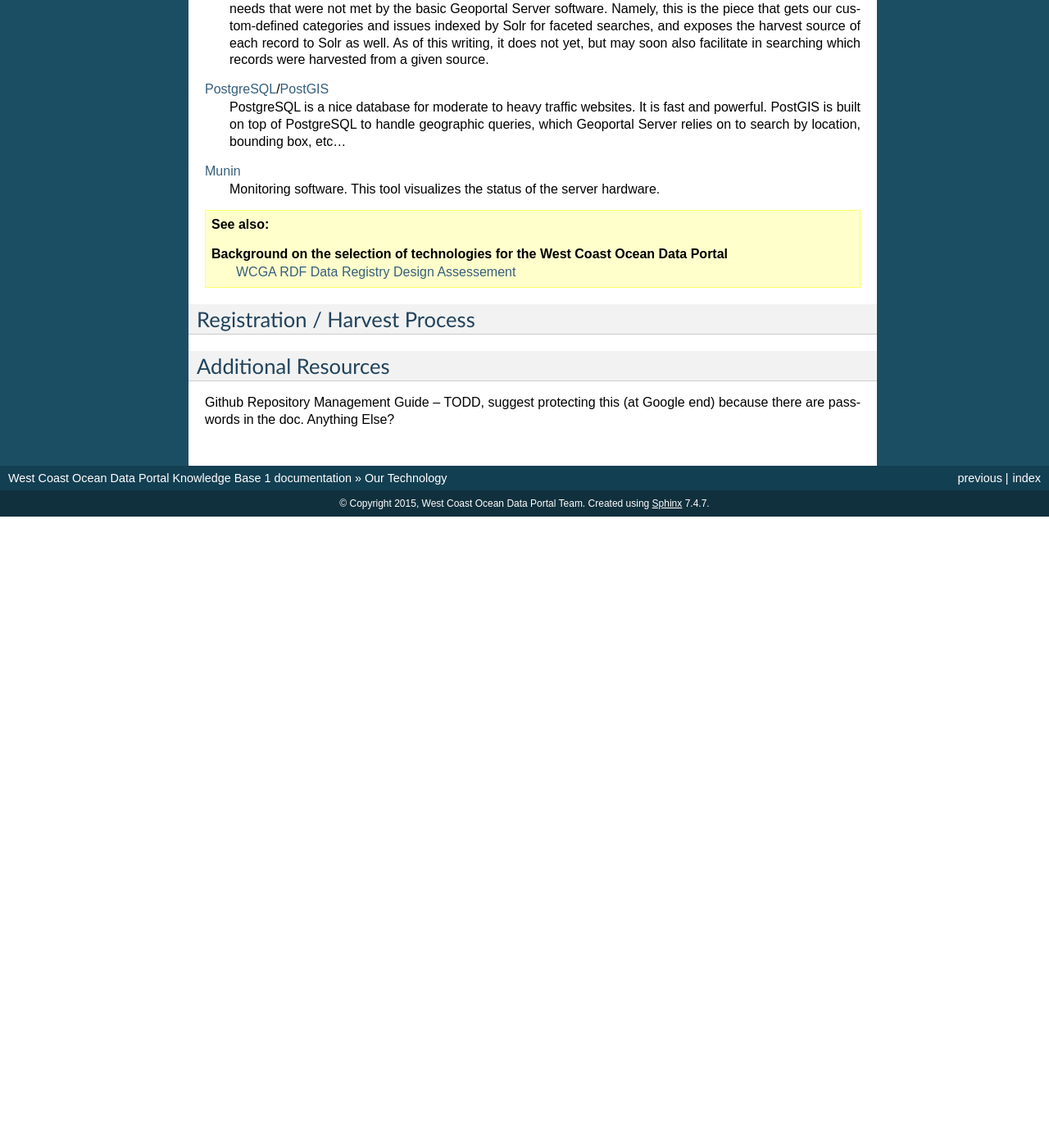
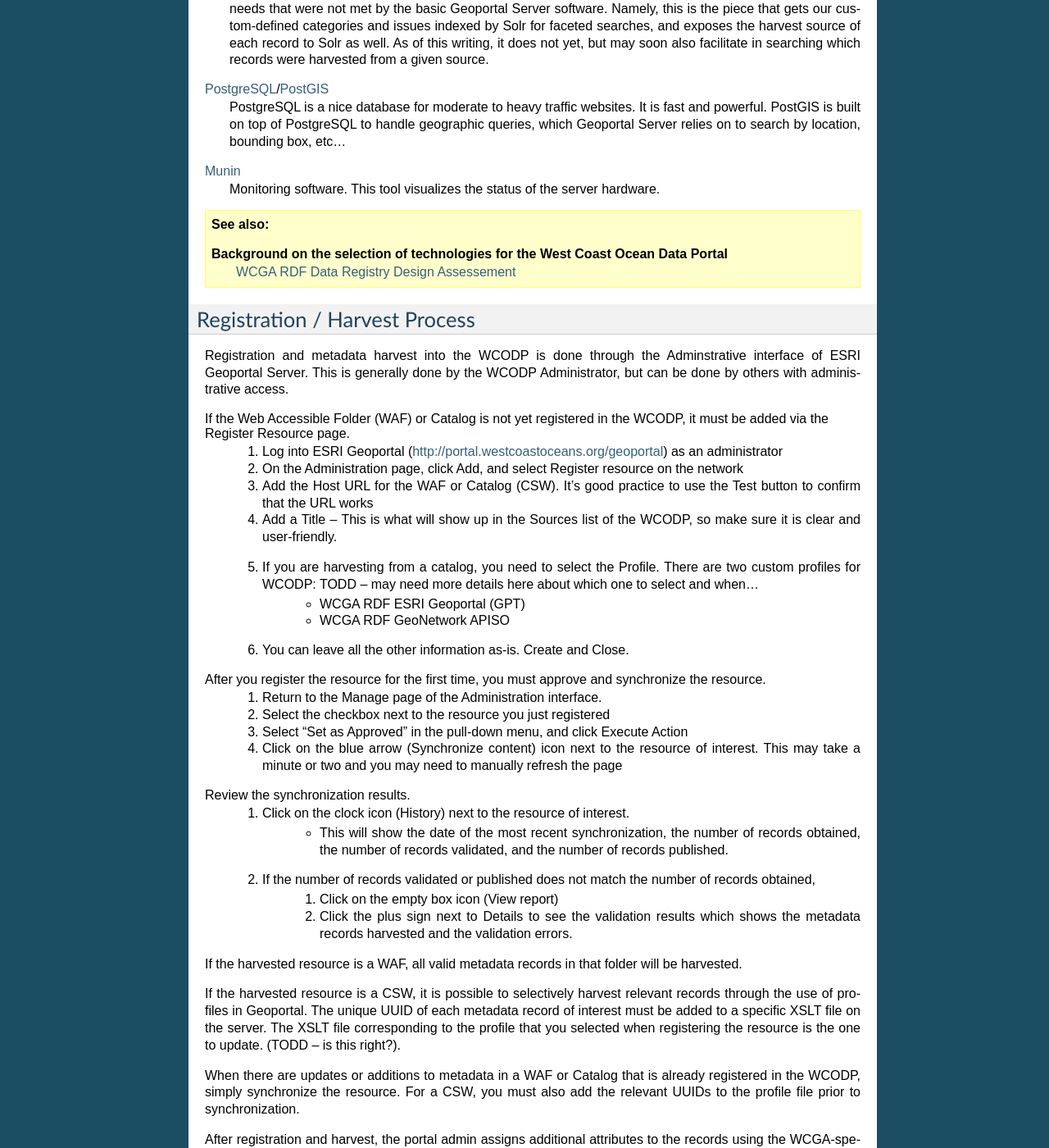
Before and after one commit to WCGA/knowledge-base, a Sphinx documentation site: the page built from docs/technology/technology.rst, in a window 1280 px wide and 1400 px high, scrolled down 1608 px. Shown: the whole window at 82% size. Built offline with Sphinx 7.4.7, drawn with Linux system fonts in a browser that asks for light colours; before the commit the page ends 2238 px from its top, so only the background shows below that; some of the changed text lies outside the part shown.

Commit message:
Add Reg/Harvest section of Technology page

```diff
--- a/docs/technology/technology.rst
+++ b/docs/technology/technology.rst
@@ -55,8 +55,42 @@
 Registration / Harvest Process
 ==============================
 
+Registration and metadata harvest into the WCODP is done through the Adminstrative interface of ESRI Geoportal Server.  This is generally done by the WCODP Administrator, but can be done by others with administrative access.
+
+If the Web Accessible Folder (WAF) or Catalog is not yet registered in the WCODP, it must be added via the Register Resource page.
+	1. Log into ESRI Geoportal (http://portal.westcoastoceans.org/geoportal) as an administrator
+	2. On the Administration page, click Add, and select Register resource on the network
+	3. Add the Host URL for the WAF or Catalog (CSW).  It's good practice to use the Test button to confirm that the URL works
+	4. Add a Title -- This is what will show up in the Sources list of the WCODP, so make sure it is clear and user-friendly.
+	5. If you are harvesting from a catalog, you need to select the Profile.  There are two custom profiles for WCODP: TODD -- may need more details here about which one to select and when...
+		* WCGA RDF ESRI Geoportal (GPT)
+		* WCGA RDF GeoNetwork APISO
+	6. You can leave all the other information as-is.  Create and Close.
+
+After you register the resource for the first time, you must approve and synchronize the resource.
+	1. Return to the Manage page of the Administration interface.
+	2. Select the checkbox next to the resource you just registered
+	3. Select "Set as Approved" in the pull-down menu, and click Execute Action
+	4. Click on the blue arrow (Synchronize content) icon next to the resource of interest.  This may take a minute or two and you may need to manually refresh the page
+
+Review the synchronization results.
+	1. Click on the clock icon (History) next to the resource of interest.
+		* This will show the date of the most recent synchronization, the number of records obtained, the number of records validated, and the number of records published.
+	2. If the number of records validated or published does not match the number of records obtained,
+		1. Click on the empty box icon (View report)
+		2. Click the plus sign next to Details to see the validation results which shows the metadata records harvested and the validation errors.
+
+If the harvested resource is a WAF, all valid metadata records in that folder will be harvested.
+
+If the harvested resource is a CSW, it is possible to selectively harvest relevant records through the use of profiles in Geoportal.  The unique UUID of each metadata record of interest must be added to a specific XSLT file on the server.   The XSLT file corresponding to the profile that you selected when registering the resource is the one to update.  (TODD -- is this right?).
+
+When there are updates or additions to metadata in a WAF or Catalog that is already registered in the WCODP, simply synchronize the resource.  For a CSW, you must also add the relevant UUIDs to the profile file prior to synchronization.
+
+After registration and harvest, the portal admin assigns additional attributes to the records using the WCGA-specific controlled vocabulary/taxonomy.  (TODD - what to link here?).  This assignment is accomplished either by assigning records to Collections through the Geoportal admin interface, or directly via adding records to the Postgres database.  These attributes are used in the Categories tab in the WCODP.
+
+
 Additional Resources
 ====================
-Github Repository
-Management Guide -- TODD, suggest protecting this (at Google end) because there are passwords in the doc.
-Anything Else?
+* `Source Code for the West Coast Ocean Data Portal <https://github.com/Ecotrust/wc-data-registry>`_
+* Management Guide -- TODD, suggest protecting this (at Google end) because there are passwords in the doc.
+* Anything Else?
```
